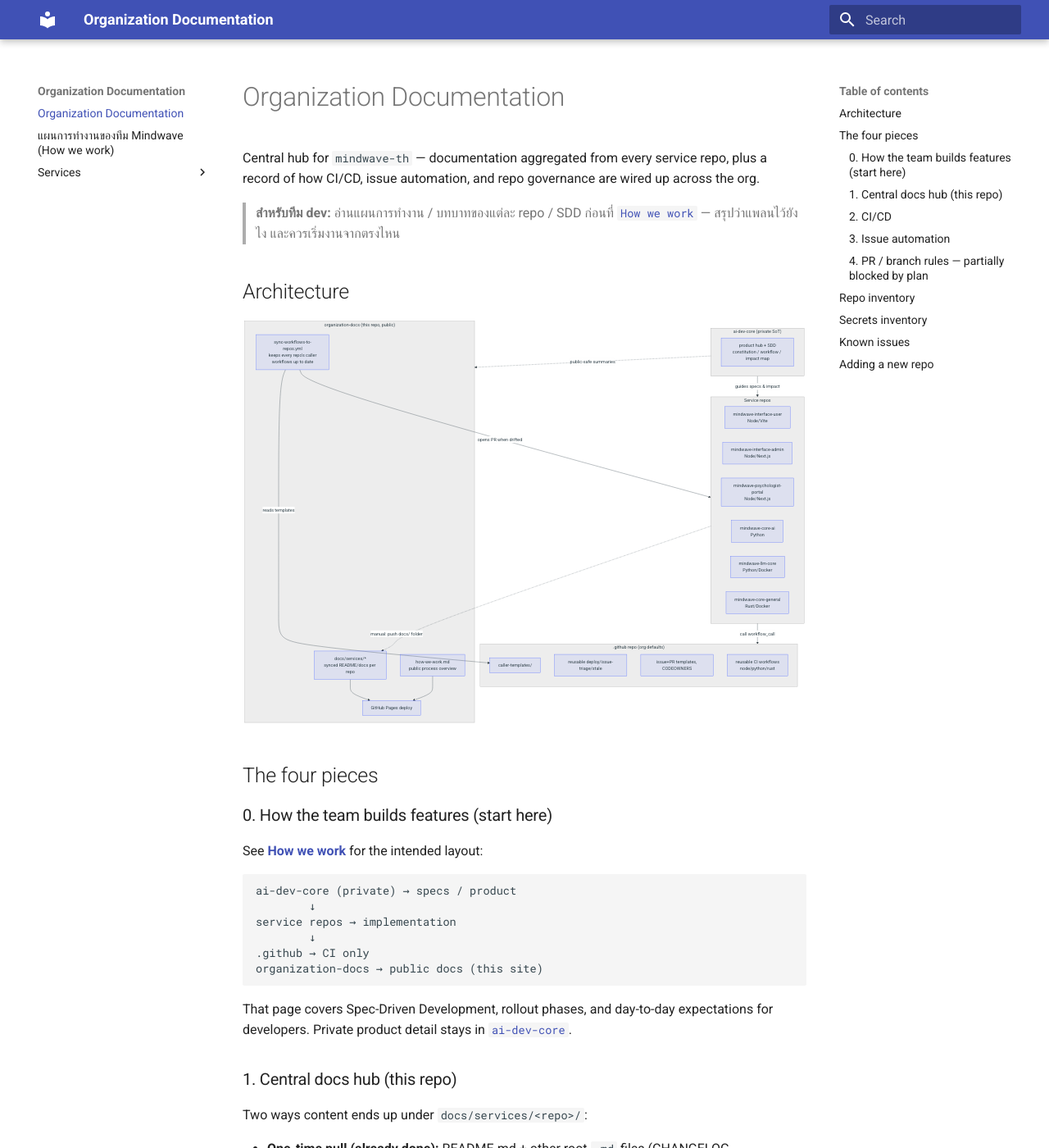
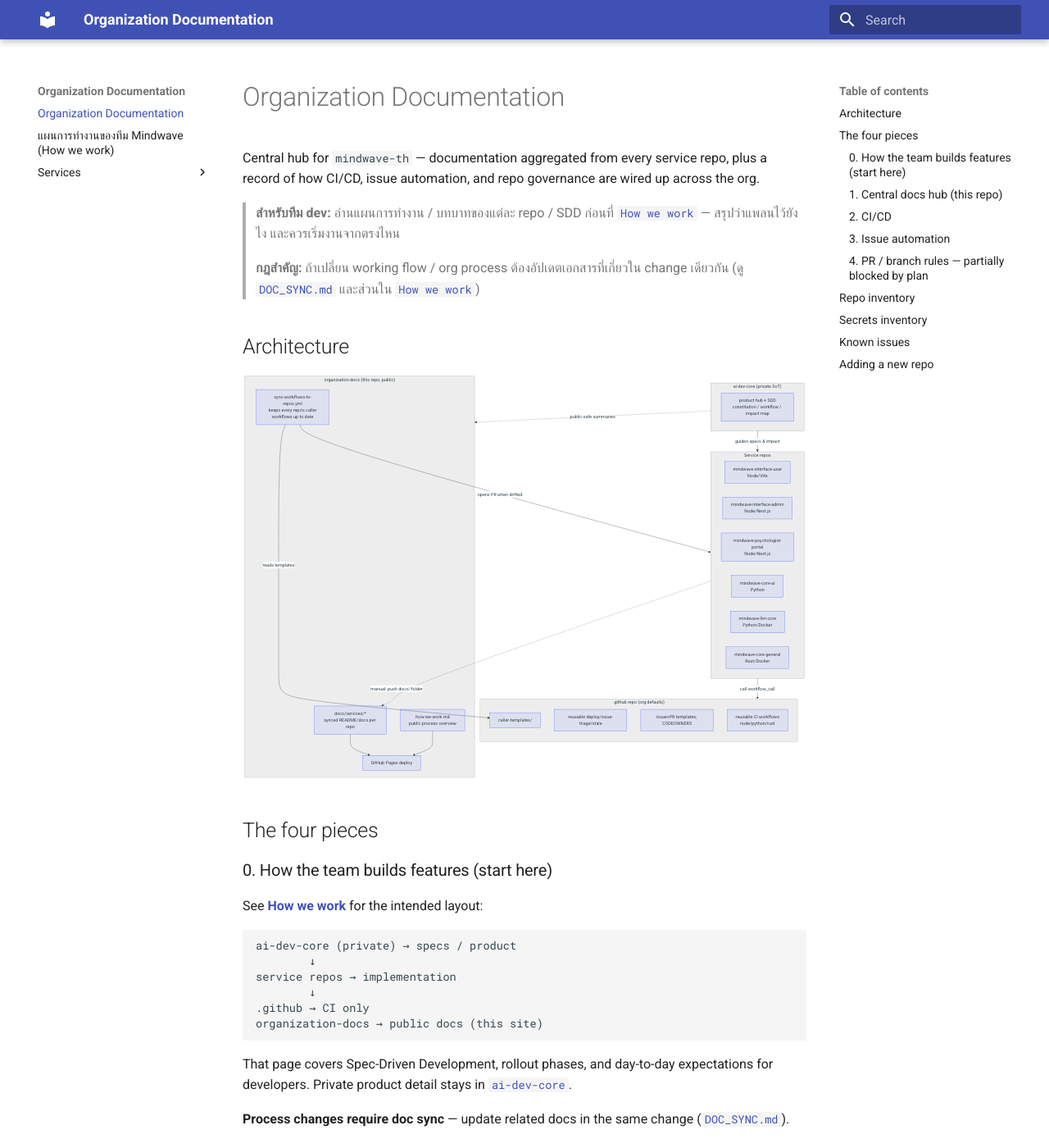
Before and after one commit to mindwave-th/organization-docs, an MkDocs documentation site: the page built from docs/index.md, in a window 1280 px wide and 1400 px high. Shown: the whole window at 82% size. Built offline with MkDocs 1.6.1 and Material for MkDocs 9.7.7, drawn with Linux system fonts in a browser that asks for light colours.

Commit message:
docs: callout that process changes require DOC_SYNC

```diff
--- a/docs/index.md
+++ b/docs/index.md
@@ -6,6 +6,10 @@ governance are wired up across the org.
 
 > **สำหรับทีม dev:** อ่านแผนการทำงาน / บทบาทของแต่ละ repo / SDD ก่อนที่
 > [`How we work`](how-we-work.md) — สรุปว่าแพลนไว้ยังไง และควรเริ่มงานจากตรงไหน
+
+> **กฎสำคัญ:** ถ้าเปลี่ยน working flow / org process ต้องอัปเดตเอกสารที่เกี่ยวใน change เดียวกัน
+> (ดู [`DOC_SYNC.md`](https://github.com/mindwave-th/ai-dev-core/blob/main/DOC_SYNC.md)
+> และส่วนใน [`How we work`](how-we-work.md#9-กฎ-เปลี่ยน-flow-แล้วต้องอัปเดตเอกสาร))
 
 ## Architecture
 
@@ -66,6 +70,9 @@ organization-docs → public docs (this site)
 That page covers Spec-Driven Development, rollout phases, and day-to-day
 expectations for developers. Private product detail stays in
 [`ai-dev-core`](https://github.com/mindwave-th/ai-dev-core).
+
+**Process changes require doc sync** — update related docs in the same
+change ([`DOC_SYNC.md`](https://github.com/mindwave-th/ai-dev-core/blob/main/DOC_SYNC.md)).
 
 ### 1. Central docs hub (this repo)
 
```
